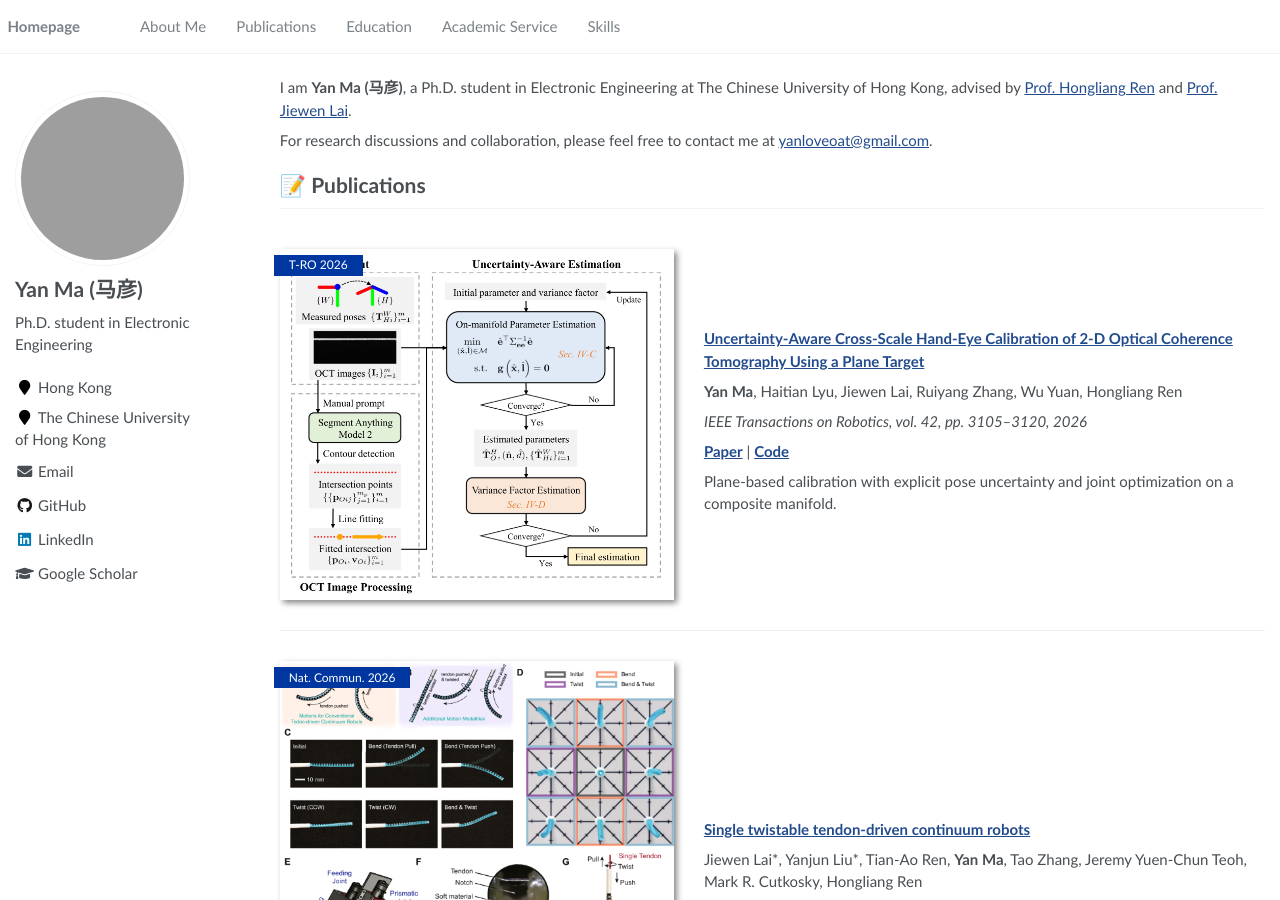
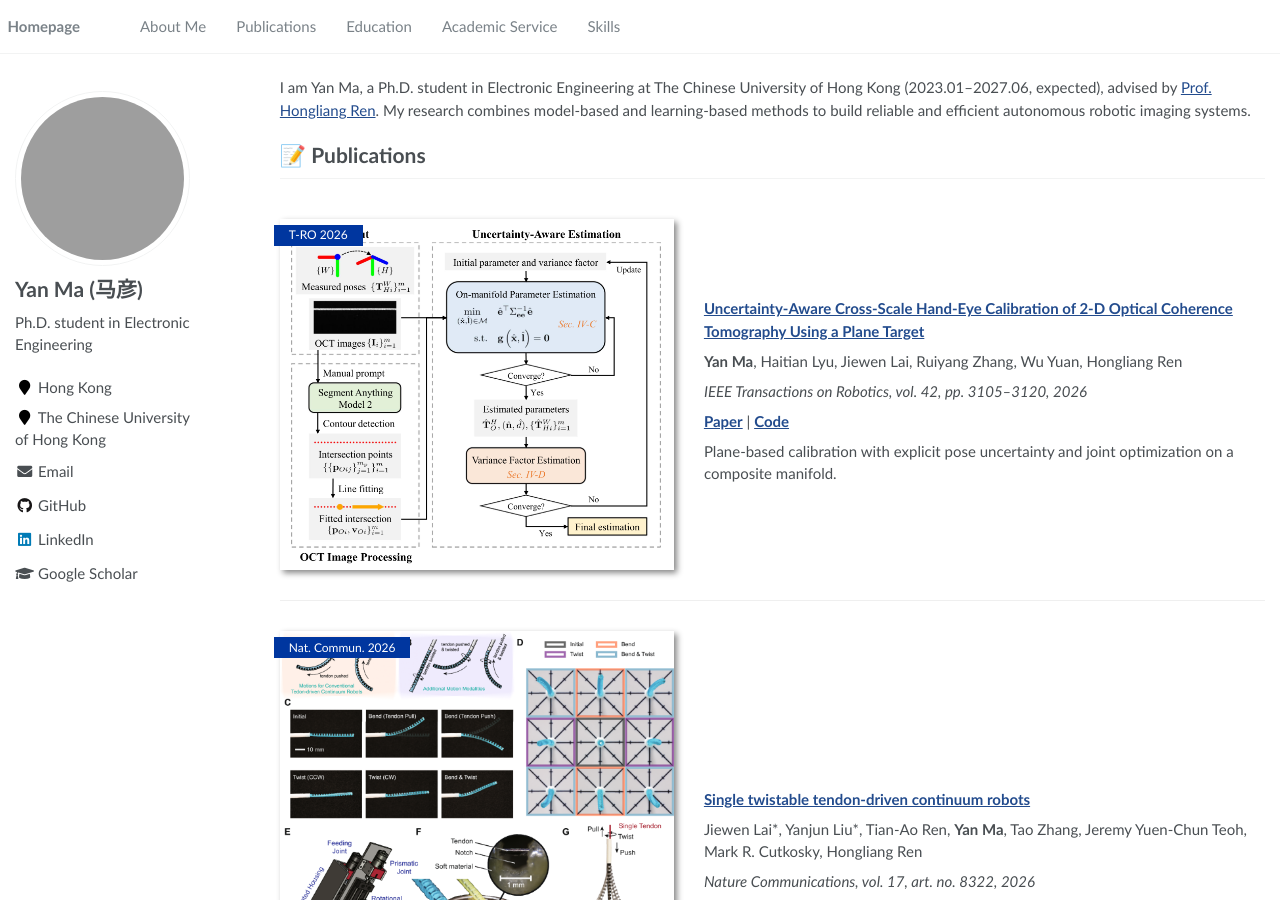
Before and after one commit to ILoveCorn/ILoveCorn.github.io, a Jekyll site: the page built from _pages/about.md, in a window 1280 px wide and 900 px high. Built offline with Jekyll 4.4.1, drawn with Linux system fonts in a browser that asks for light colours; grey boxes are pictures that could not be loaded.

Commit message:
Replace the homepage About bio with the requested research summary.
Keep the existing link on Prof. Hongliang Ren and leave Academic Service in place.

Co-authored-by: Yan Ma <ILoveCorn@users.noreply.github.com>

```diff
--- a/_pages/about.md
+++ b/_pages/about.md
@@ -10,9 +10,7 @@ redirect_from:
 
 <span class="anchor" id="about-me"></span>
 
-I am **Yan Ma (马彦)**, a Ph.D. student in Electronic Engineering at The Chinese University of Hong Kong, advised by [Prof. Hongliang Ren](https://www.ee.cuhk.edu.hk/en-gb/people/academic-staff/professors/prof-ren-hongliang) and [Prof. Jiewen Lai](http://www.ee.cuhk.edu.hk/en-gb/people/academic-staff/professors/prof-lai-jiewen).
-
-For research discussions and collaboration, please feel free to contact me at [yanloveoat@gmail.com](mailto:yanloveoat@gmail.com).
+I am Yan Ma, a Ph.D. student in Electronic Engineering at The Chinese University of Hong Kong (2023.01–2027.06, expected), advised by [Prof. Hongliang Ren](https://www.ee.cuhk.edu.hk/en-gb/people/academic-staff/professors/prof-ren-hongliang). My research combines model-based and learning-based methods to build reliable and efficient autonomous robotic imaging systems.
 
 <span class="anchor" id="-publications"></span>
 <h1 id="publications">📝 Publications</h1>
```
